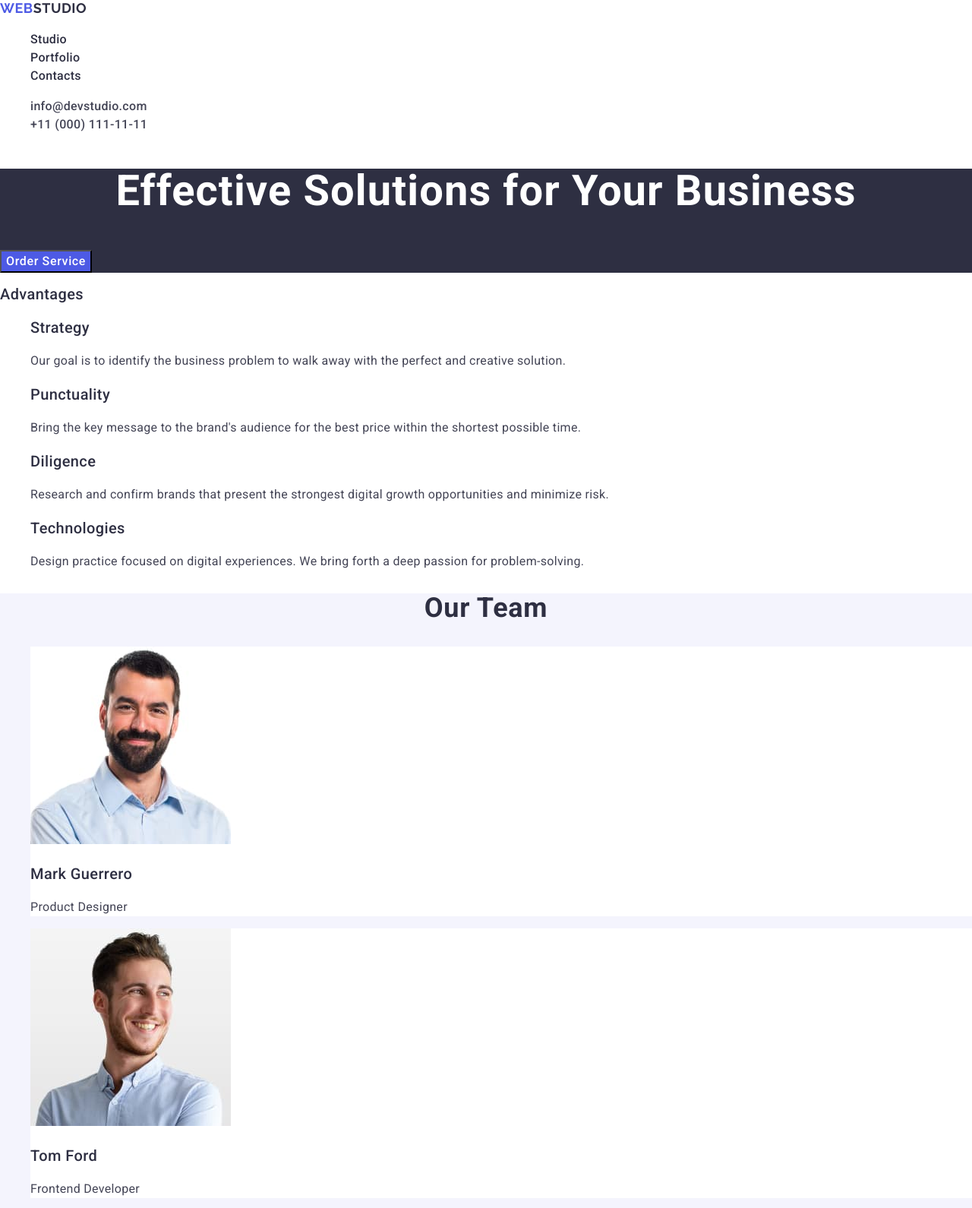
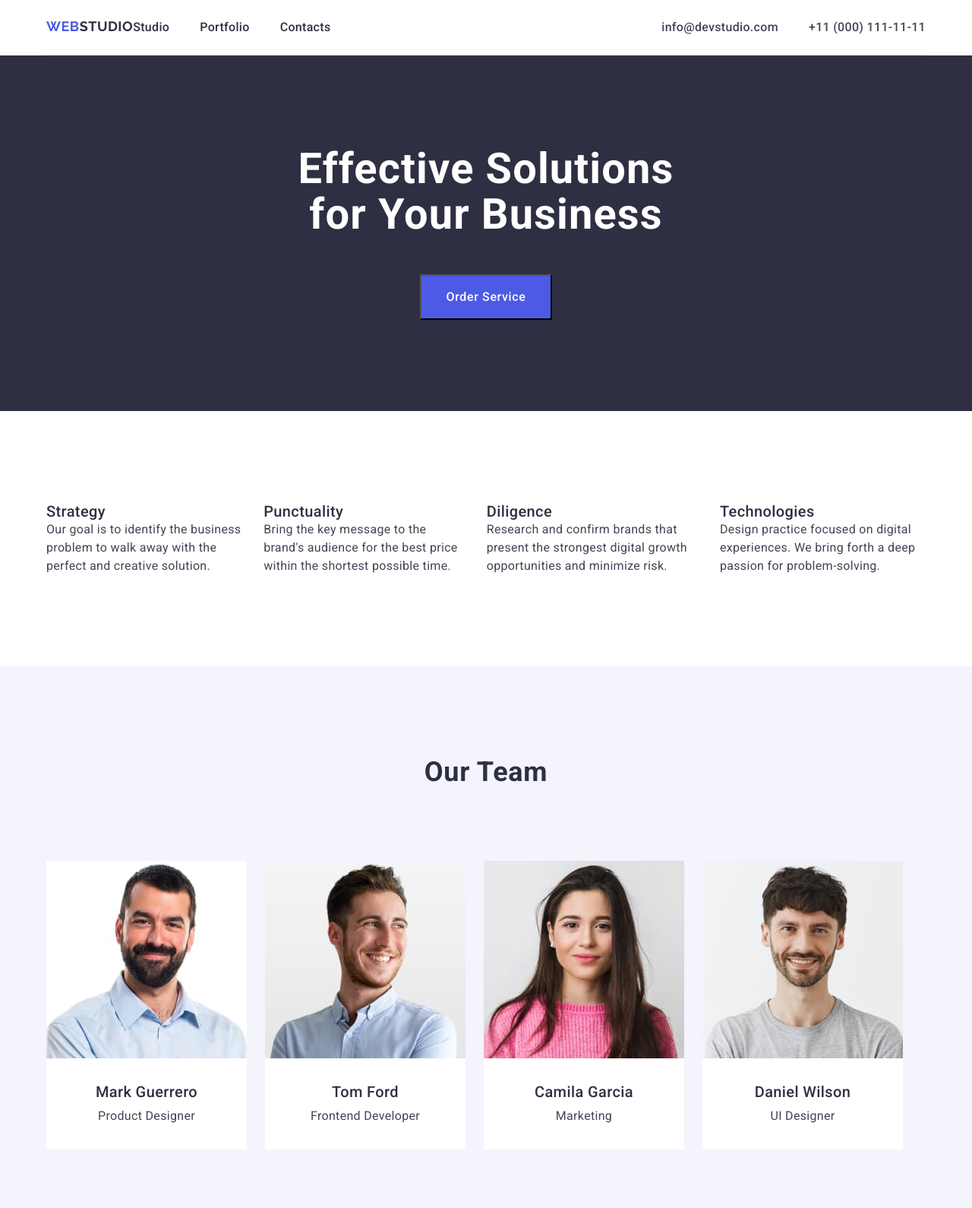
Before and after one commit to krovostok412/go-it-hw-03, a plain HTML site: page index.html in a window 1280 px wide. Shown: the top 1590 px of the page at 76% size. Drawn offline with nearby package versions, Linux system fonts and the light colour scheme.

Commit message:
firsthw3

```diff
--- a/css/style.css
+++ b/css/style.css
@@ -1,10 +1,17 @@
 body {
     font-family: "Roboto", sans-serif;
-    color:#434455;
+    color: #434455;
     font-size: 16px;
     font-weight: 400;
     line-height: 1.5;
     background-color: #FFFFFF;
+    height: 100vh;
+    display: flex;
+    flex-direction: column;
+}
+
+img {
+    display: block;
 }
 
 .logo {
@@ -18,23 +25,16 @@ body {
 }
 
 .logo-studio {
-    color:#2E2F42;
+    color: #2E2F42;
 }
 
 footer .logo {
-    color:#4d5ae5;
+    color: #4d5ae5;
 }
 
 .header-nav .adrress-a {
     font-size: 16px;
     color: #434455;
-}
-
-.h-main {
-    font-size: 56px;
-    line-height: 1.07;
-    text-align: center;
-    letter-spacing: 0.02em
 }
 
 h2 {
@@ -45,11 +45,6 @@ h3 {
     font-size: 20px;
 }
 
-.section-order {
-    background: #2E2F42;
-    color:#FFFFFF;
-}
-
 .order-button {
     background-color: #4D5AE5;
     cursor: pointer;
@@ -57,13 +52,16 @@ h3 {
     line-height: 1.5;
     letter-spacing: 0.04em;
     color: #ffffff;
+    margin: 0 auto;
+    padding: 16px 32px;
 }
 
 .order-button:hover {
     background-color: #404BBF;
 }
+
 .order-button:focus {
-background-color: #404BBF
+    background-color: #404BBF
 }
 
 .header-nav a {
@@ -89,15 +87,14 @@ address {
 }
 
 .section-team {
-    background-color:#F4F4FD;
-}
-
-.section-team p {
-    font-size: 16px;
+    background-color: #F4F4FD;
+    display: flex;
+    gap: 24px;
+    flex-wrap: wrap;
 }
 
 .footer {
-    background-color:#2E2F42;
+    background-color: #2E2F42;
 }
 
 .footer p {
@@ -106,15 +103,17 @@ address {
 
 .sec-twoul {
     letter-spacing: 0.02em;
-    color:#434455;
+    color: #434455;
+    display: flex;
+    gap: 24px;
 }
 
 .adrress-li {
-    color:#434455;
+    color: #434455;
 }
 
 .section-team li {
-    background-color:#FFFFFF;
+    background-color: #FFFFFF;
 }
 
 .section-team h3 {
@@ -133,15 +132,17 @@ address {
     font-size: 20px;
     line-height: 1.2;
     letter-spacing: 0.02em;
-    color:#2e2f42;
+    color: #2e2f42;
 }
 
-.h-portfolio, .h-ourteam {
+.h-portfolio,
+.h-ourteam {
     line-height: 1.11;
     text-align: center;
     letter-spacing: 0.02em;
     text-transform: capitalize;
-    color:#2e2f42;
+    color: #2e2f42;
+    margin-bottom: 72px;
 }
 
 .section-team ul li .teamh {
@@ -153,12 +154,17 @@ address {
     color: #2e2f42;
 }
 
-.sec-twoh, .portfolio-h {
+.sec-twoh,
+.portfolio-h {
     font-weight: 500;
     font-size: 20px;
     line-height: 1.2;
     letter-spacing: 0.02em;
-    color:#2e2f42;
+    color: #2e2f42;
+}
+
+.sec-twoh {
+    display: none;
 }
 
 .portfolio-ul p {
@@ -180,3 +186,126 @@ a {
 ul {
     list-style: none;
 }
+
+/* home work 3*/
+
+h1,
+h2,
+h3,
+h4,
+h5,
+h6 {
+    margin: 0 auto;
+}
+
+p,
+ul {
+    margin-top: 0;
+    margin-bottom: 0;
+    padding: 0;
+}
+
+header {
+    display: flex;
+    flex-direction: row;
+    justify-content: space-between;
+    padding: 24px 0 24px 0;
+    border-bottom: 1px solid #E7E9FC;
+}
+
+nav {
+    display: flex;
+    justify-content: space-between;
+}
+
+.header-nav,
+.header-navul {
+    display: flex;
+    gap: 40px;
+}
+
+.container {
+    max-width: 1158px;
+    margin: 0 auto;
+    width: 100%;
+}
+
+.h-main {
+    font-size: 56px;
+    line-height: 1.07;
+    text-align: center;
+    letter-spacing: 0.02em;
+    max-width: 496px;
+    margin-bottom: 48px;
+}
+
+.section-order {
+    background: #2E2F42;
+    color: #FFFFFF;
+    display: flex;
+    flex-direction: column;
+    padding: 187px 0 187px 0;
+}
+
+section+.section-team {
+    display: flex;
+    flex-direction: column;
+}
+
+.teamli img {
+    margin-bottom: 32px;
+}
+
+.teamli {
+    text-align: center;
+}
+
+.teamh {
+    padding-bottom: 8px;
+}
+
+.team-p {
+    padding-bottom: 32px;
+}
+
+.portfolio-ul {
+    display: flex;
+    flex-wrap: wrap;
+    justify-content: center;
+    gap: 24px;
+}
+
+.portfolio-ul img,
+.portfolio-p {
+    padding-bottom: 32px;
+}
+
+.portfolio-h {
+    padding-bottom: 8px;
+}
+
+.portfolio-ul li {
+    border-bottom: 1px solid #E7E9FC;
+}
+
+footer {
+    display: flex;
+    flex-direction: column;
+    padding: 100px 0;
+    align-items: center;
+}
+
+.footer-p {
+    max-width: 264px;
+}
+
+.section {
+    padding: 120px 0;
+}
+
+.footer-div {
+    display: flex;
+    flex-direction: column;
+    max-width: 1156px;
+    width: 100%;
+}
--- a/index.html
+++ b/index.html
@@ -17,7 +17,8 @@
 </head>
 
 <body>
-    <header>
+    <!-------------- HEADER --------------->
+    <header class="container">
         <nav>
             <a href="./index.html" class="logo">Web<span class="logo-studio">Studio</span></a>
             <ul class="header-nav">
@@ -34,13 +35,18 @@
         </address>
     </header>
     <main>
-        <section class="section-order">
+
+        <!-------------- section 1 --------------->
+
+        <section class="section-order section">
             <h1 class="h-main">Effective Solutions for Your Business</h1>
 
             <button type="button" class="order-button">Order Service</button>
         </section>
 
-        <section class="section-advantages">
+        <!-------------- section 2 --------------->
+
+        <section class="section-advantages container section">
             <h2 class="sec-twoh">Advantages</h2>
             <ul class="sec-twoul">
                 <li>
@@ -70,10 +76,12 @@
             </ul>
         </section>
 
-        <section class="section-team">
+        <!-------------- section 3 --------------->
+
+        <section class="section-team section">
             <h2 class="h-ourteam">Our Team</h2>
 
-            <ul class="section-team">
+            <ul class="section-team container">
                 <li class="teamli">
                     <img src="./images/Mark-Guerrero.jpg" width="264" alt="Mark Guerrero our Product Designer">
                     <h3 class="teamh">Mark Guerrero</h3>
@@ -96,7 +104,10 @@
                 </li>
             </ul>
         </section>
-        <section class="section-portfolio">
+
+        <!-------------- section 4 --------------->
+
+        <section class="section-portfolio container section">
             <h2 class="h-portfolio">Our Portfolio</h2>
             <ul class="portfolio-ul">
                 <li>
@@ -132,10 +143,16 @@
             </ul>
         </section>
     </main>
+
+    <!-------------- footer --------------->
+
     <footer class="footer">
-        <a href="./index.html" class="logo">Web<span class="studio-web">Studio</span></a>
-        <p class="footer-p">Increase the flow of customers and sales for your business with digital marketing & growth
-            solutions.</p>
+        <div class="footer-div">
+            <a href="./index.html" class="logo">Web<span class="studio-web">Studio</span></a>
+            <p class="footer-p">Increase the flow of customers and sales for your business with digital marketing &
+                growth
+                solutions.</p>
+        </div>
     </footer>
 
 </body>
```
